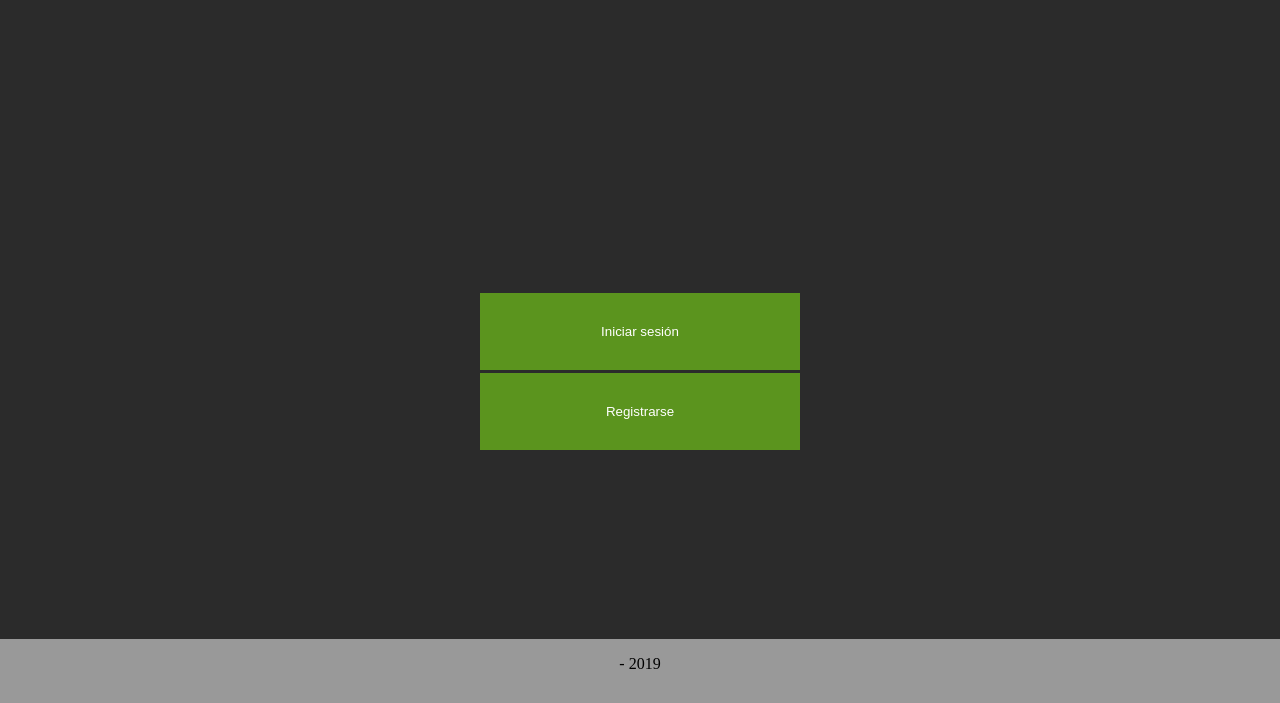
After one commit to Gibson-7/Proyecto-Programacion, a PHP site: page /inicio.html in a window 1280 px wide. The commit adds this page. Shown: the part 97-800 px from the top of the page. Run offline with PHP 8.4, Linux system fonts and the light colour scheme.

Commit message:
pagina inicio

```diff
--- a/css/estilos.css
+++ b/css/estilos.css
@@ -2,14 +2,20 @@
     width: 25%;
     height: 12%;
     margin-top: 23%;
-    background-color: #F81865;
+    background-color: #5b941e;
+    border: none;
     color: white;
 }
 
 .bregistrar{
     width: 25%;
     height: 12%;
-    background-color: #F81865;
+    background-color: #5b941e;
+    border: none;
+    color: white;
+}
+
+.iniciars{
     color: white;
 }
 
@@ -19,6 +25,11 @@
     position: fixed;
     background-color: #2B2B2B;
     left: 0;
+    top: 0;
+}
+
+.iniciars{
+    float:left;
 }
 
 .inireg{
@@ -33,6 +44,11 @@
     line-height: 5em;
 }
 
+.password, .usuario{
+    width: 25%;
+    padding: 1%;
+}
+
 .footer{
     position: fixed;
     left: 0;
@@ -40,6 +56,6 @@
     width: 100%;
     height: 8%;
     background-color: #999999;
-    color: white;
+    color: black;
     text-align: center;
 }
--- /dev/null
+++ b/inicio.html
@@ -0,0 +1,20 @@
+<!DOCTYPE html>
+<html lang="es">
+<head>
+    <meta charset="UTF-8">
+    <meta name="viewport" content="width=device-width, initial-scale=1.0">
+    <meta http-equiv="X-UA-Compatible" content="ie=edge">
+    <link rel="stylesheet" type="text/css" href="css/estilos.css">
+    <title>Iniciar sesión</title>
+</head>
+<body>
+    <div class="header"></div>
+    <div class="inireg">
+        <button id="iniciar" class="biniciar">Iniciar sesión</button><br>
+        <button id="registrar"class="bregistrar">Registrarse</button>
+    </div>
+    <div class="footer">
+        <p> - 2019</p>
+    </div>
+</body>
+</html>
```
Also changed, not shown: index.html (deleted, +0 -20 lines).
